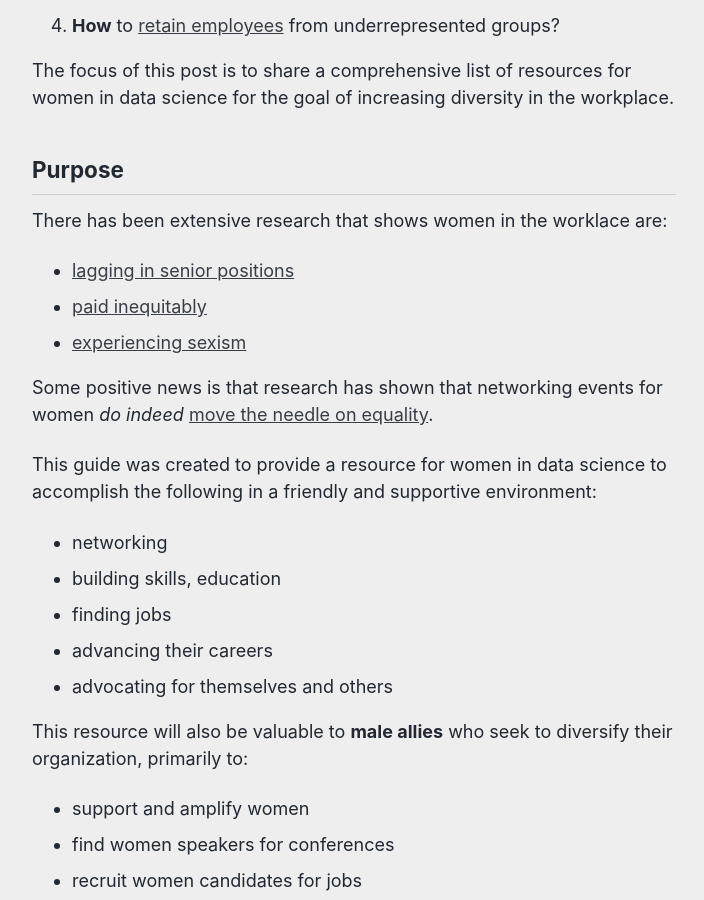
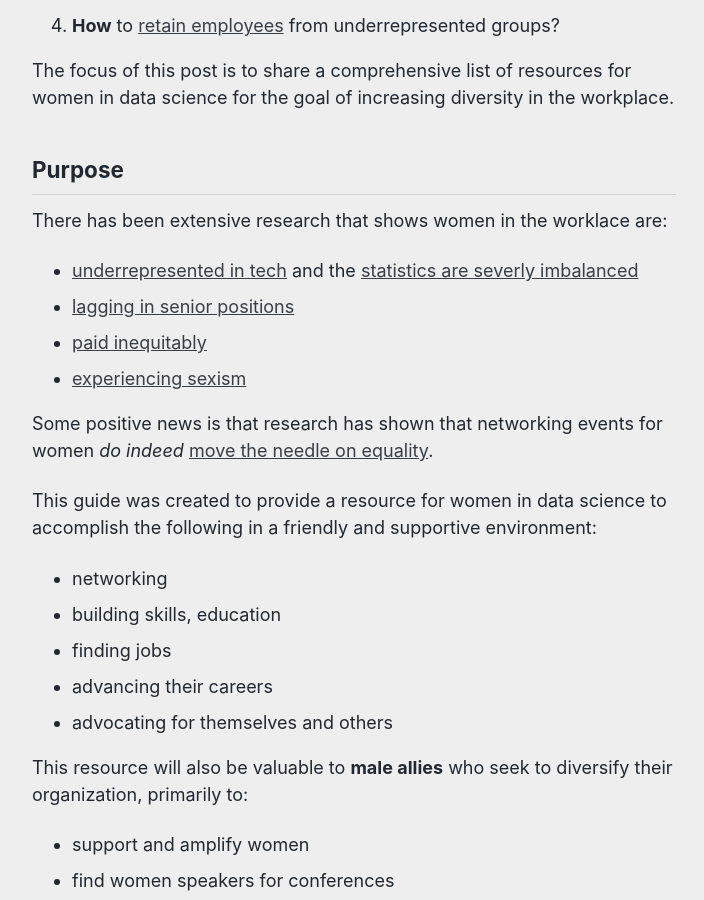
Before and after one commit to reshamas/reshamas.github.io, a Jekyll site: the page built from _posts/2018-05-09-resource-guide-for-women-in-data-science.md, in a window 1280 px wide and 900 px high, scrolled down 460 px. Shown: the whole window, without its empty margins (286-990 px from the left). Built offline with Jekyll 4.4.1, drawn with Linux system fonts in a browser that asks for light colours; comment, search, counter and statistics services are not loaded.

Commit message:
Update 2018-05-09-resource-guide-for-women-in-data-science.md

```diff
--- a/_posts/2018-05-09-resource-guide-for-women-in-data-science.md
+++ b/_posts/2018-05-09-resource-guide-for-women-in-data-science.md
@@ -11,6 +11,7 @@ The focus of this post is to share a comprehensive list of resources for women i
 ## Purpose
 
 There has been extensive research that shows women in the worklace are:
+- [underrepresented in tech](https://www.bloomberg.com/news/articles/2017-06-02/why-so-few-women-break-through-tech-s-bro-culture-quicktake-q-a) and the [statistics are severly imbalanced](http://observer.com/2017/06/women-in-tech-statistics/)
 - [lagging in senior positions](https://research.hackerrank.com/women-in-tech/2018/)
 - [paid inequitably](http://www.businessinsider.com/gender-wage-pay-gap-charts-2017-3#the-number-of-women-promoted-to-the-highest-levels-of-companies-reveals-unconscious-biases-6)
 - [experiencing sexism](https://twitter.com/math_rachel/status/897600522722705408)
```
